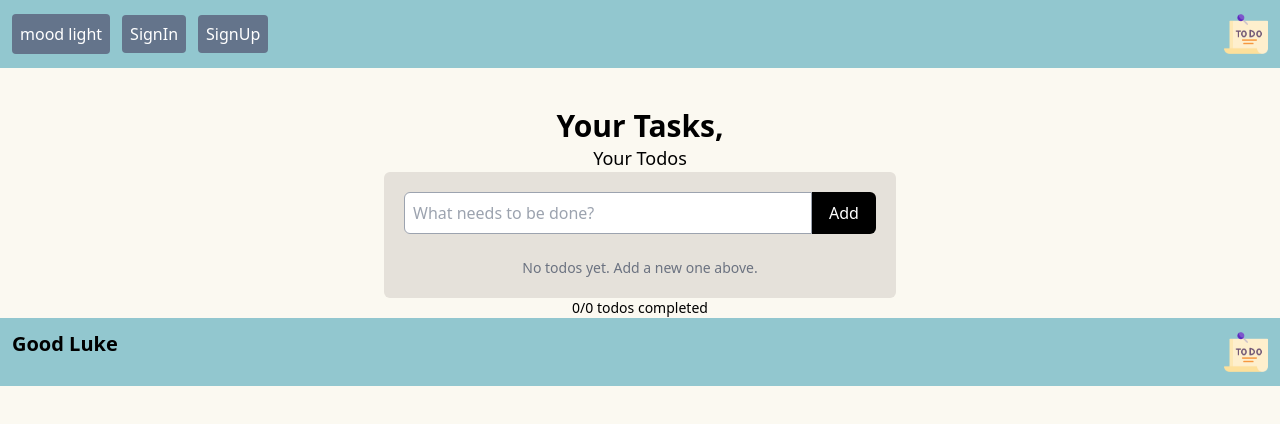
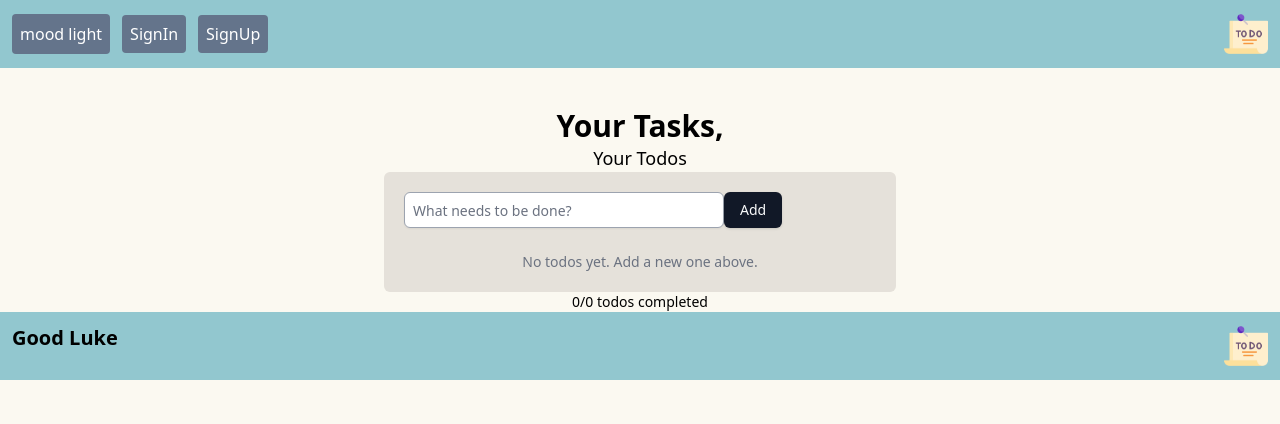
Before and after one commit to fai210/Todo, a React (Vite) app: page / in a window 1280 px wide. Shown: the top 424 px of the page. Built offline with nearby package versions, Linux system fonts and the light colour scheme.

Commit message:
u pdate  Add Form

```diff
--- a/db.json
+++ b/db.json
@@ -206,11 +206,6 @@
       "userId": "8690"
     },
     {
-      "id": "03df",
-      "title": "tttttt",
-      "userId": "80d5"
-    },
-    {
       "id": "c928",
       "title": "Homwork4",
       "userId": "58db",
@@ -227,6 +222,21 @@
       "title": "Homework3",
       "userId": "58db",
       "completed": true
+    },
+    {
+      "id": "8870",
+      "title": "Homework5",
+      "userId": "80d5"
+    },
+    {
+      "id": "9a37",
+      "title": "Homework7",
+      "userId": "58db"
+    },
+    {
+      "id": "6636",
+      "title": "Homework9",
+      "userId": "58db"
     }
   ]
 }
--- a/src/component/AddTodoForme.tsx
+++ b/src/component/AddTodoForme.tsx
@@ -1,61 +1,64 @@
-import { useState } from "react";
+import { useAuth } from './context/AuthProvider';
+import { useMutation, useQueryClient } from "@tanstack/react-query";
+import { useForm, SubmitHandler } from "react-hook-form";
+import { Form, FormControl, FormField, FormItem,FormMessage } from "@/components/ui/form";
+import { Input } from "@/components/ui/input";
 import http from "./http/http";
-import { useMutation, useQueryClient} from "@tanstack/react-query";
-import { useAuth } from './context/AuthProvider';
+import { Button } from '@/components/ui/button';
 
+type FormValues = {
+    title: string;
+};
 
-
-function AddTodoForme( ) {
-    const [input, setInput] = useState("");
+function AddTodoForm() {
     const auth = useAuth();
     const userId = auth?.userI?.id;
+    const queryClient = useQueryClient();
 
+    const form = useForm<FormValues>();
 
-
-    const queryClient=useQueryClient()
-
-    const addToo = useMutation({
+    const addTodo = useMutation({
         mutationFn: (body: { title: string; userId: string }) =>
             http.post<{ title: string; userId: string }>("todo", body).then(res => res.data),
-        onError: (err) => {
-            console.error("Error adding todo:", err);
-        },
-        onSuccess:()=>{
-            queryClient.invalidateQueries({
-                queryKey:["todos"]
-            })
+        onSuccess: () => {
+            queryClient.invalidateQueries({ queryKey: ["todos"] });
         }
     });
 
-    const handleSubmit = (e: React.FormEvent<HTMLFormElement>) => {
-        e.preventDefault();
+    const onSubmit: SubmitHandler<FormValues> = async (data) => {
+        if (!userId) return;
 
-        if (!input.trim() || !userId) return;
-
-        addToo.mutateAsync({ title: input, userId }, {
-            onSuccess: () => {
-
-                setInput("");
-            }
-        });
+        await addTodo.mutateAsync({ title: data.title, userId });
+        form.reset();
     };
 
+    return (
+        <Form {...form} >
+            <form className="flex grow" onSubmit={form.handleSubmit(onSubmit)}>
+                <FormField
+                    control={form.control}
+                    name="title"
 
-
-    return (
-        <form className="flex" onSubmit={handleSubmit}>
-            <input
-                value={input}
-                onChange={(e) => setInput(e.target.value)}
-                placeholder="What needs to be done?"
-                className="rounded-s-md grow border border-gray-400 p-2"
-            />
-            <button type="submit" className="w-16 rounded-e-md bg-black text-white hover:bg-slate-500">
-                Add
-            </button>
-
-        </form>
+                    render={({ field }) => (
+                        <FormItem >
+                            {/* <FormLabel></FormLabel> */}
+                            <FormControl className="rounded-s-md w-80 grow border border-gray-400 p-2 bg-white">
+                                <Input
+                                    placeholder="What needs to be done?"
+                                    {...field}
+                                />
+                            </FormControl>
+                            <FormMessage />
+                        </FormItem>
+                    )}
+                />
+                {/* <button type="submit" className="w-16 rounded-e-md bg-black text-white hover:bg-slate-500">
+                    Add
+                </button> */}
+                <Button>Add</Button>
+            </form>
+        </Form>
     );
 }
 
-export default AddTodoForme;
+export default AddTodoForm;
--- a/src/component/SignIn.tsx
+++ b/src/component/SignIn.tsx
@@ -22,6 +22,10 @@ export default function SignIn() {
     const navigate = useNavigate();
     const form = useForm<LoginValidation>({
         resolver: zodResolver(loginValidation),
+        defaultValues:{
+            password:"",
+
+        }
     });
 
 
@@ -52,10 +56,11 @@ export default function SignIn() {
             <FormField
           control={form.control}
           name="firstName"
+          defaultValue=""
           render={({ field }) => (
             <FormItem>
               <FormLabel>First Name</FormLabel>
-              <FormControl>
+              <FormControl className="bg-white">
                 <Input  placeholder="First Name" {...field} />
               </FormControl>
 
@@ -70,7 +75,7 @@ export default function SignIn() {
         render={({ field }) => (
           <FormItem>
             <FormLabel>password</FormLabel>
-            <FormControl>
+            <FormControl className="bg-white">
               <Input type="password" placeholder="***" {...field} />
             </FormControl>
 
@@ -78,7 +83,7 @@ export default function SignIn() {
           </FormItem>
         )}
       />
-                <Button>test</Button>
+                <Button>Login</Button>
             </form>
         </div>
     </Form>
--- a/src/component/Signup.tsx
+++ b/src/component/Signup.tsx
@@ -64,7 +64,7 @@ type SchemaValidation = z.infer<typeof schemaValidation>;
           render={({ field }) => (
             <FormItem>
               <FormLabel>First Name</FormLabel>
-              <FormControl>
+              <FormControl className="bg-white">
                 <Input  placeholder="First Name" {...field} />
               </FormControl>
 
@@ -79,7 +79,7 @@ type SchemaValidation = z.infer<typeof schemaValidation>;
           render={({ field }) => (
             <FormItem>
               <FormLabel>Email</FormLabel>
-              <FormControl>
+              <FormControl className="bg-white">
                 <Input  placeholder="Email" {...field} />
               </FormControl>
 
@@ -94,7 +94,7 @@ type SchemaValidation = z.infer<typeof schemaValidation>;
           render={({ field }) => (
             <FormItem>
               <FormLabel>password</FormLabel>
-              <FormControl>
+              <FormControl className="bg-white">
                 <Input  type="password" placeholder="***" {...field} />
               </FormControl>
 
@@ -109,7 +109,7 @@ type SchemaValidation = z.infer<typeof schemaValidation>;
           render={({ field }) => (
             <FormItem>
               <FormLabel>confirm Password</FormLabel>
-              <FormControl>
+              <FormControl className="bg-white">
                 <Input  type="password" placeholder="***" {...field} />
               </FormControl>
 
```
Also changed, not shown: tsconfig.app.json (added, +28 -0 lines), tsconfig.node.json (added, +22 -0 lines).
